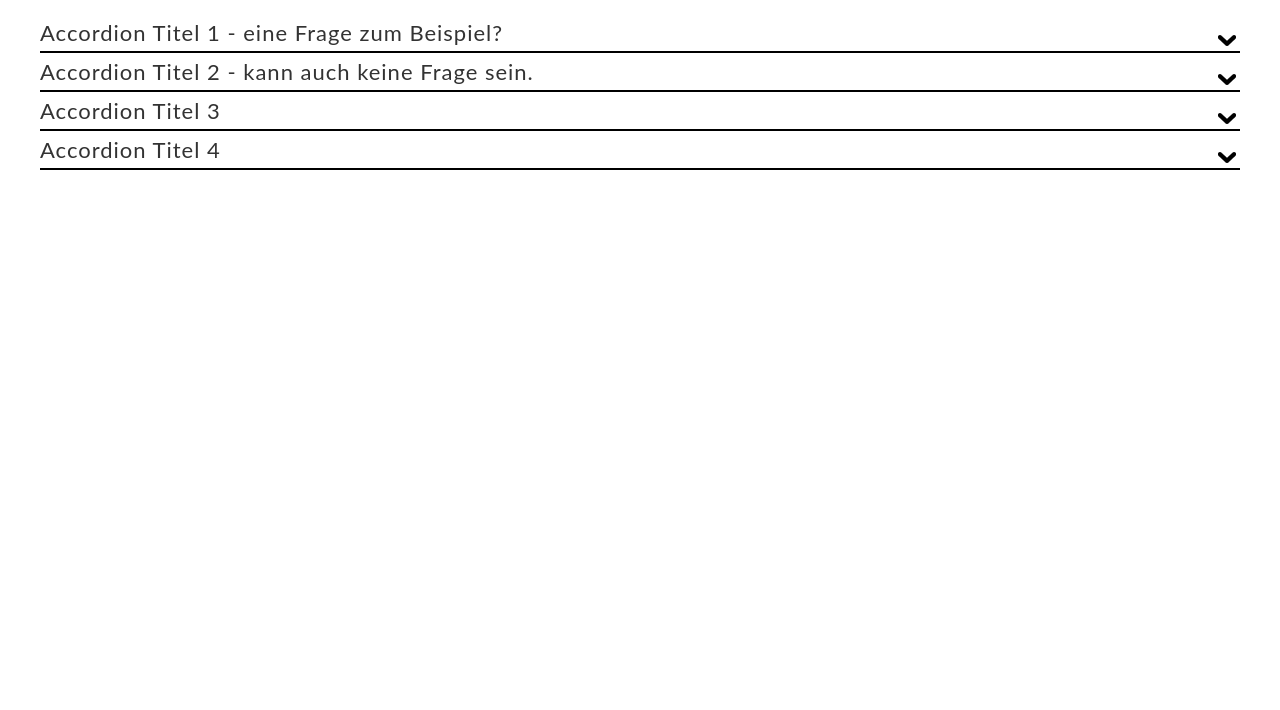
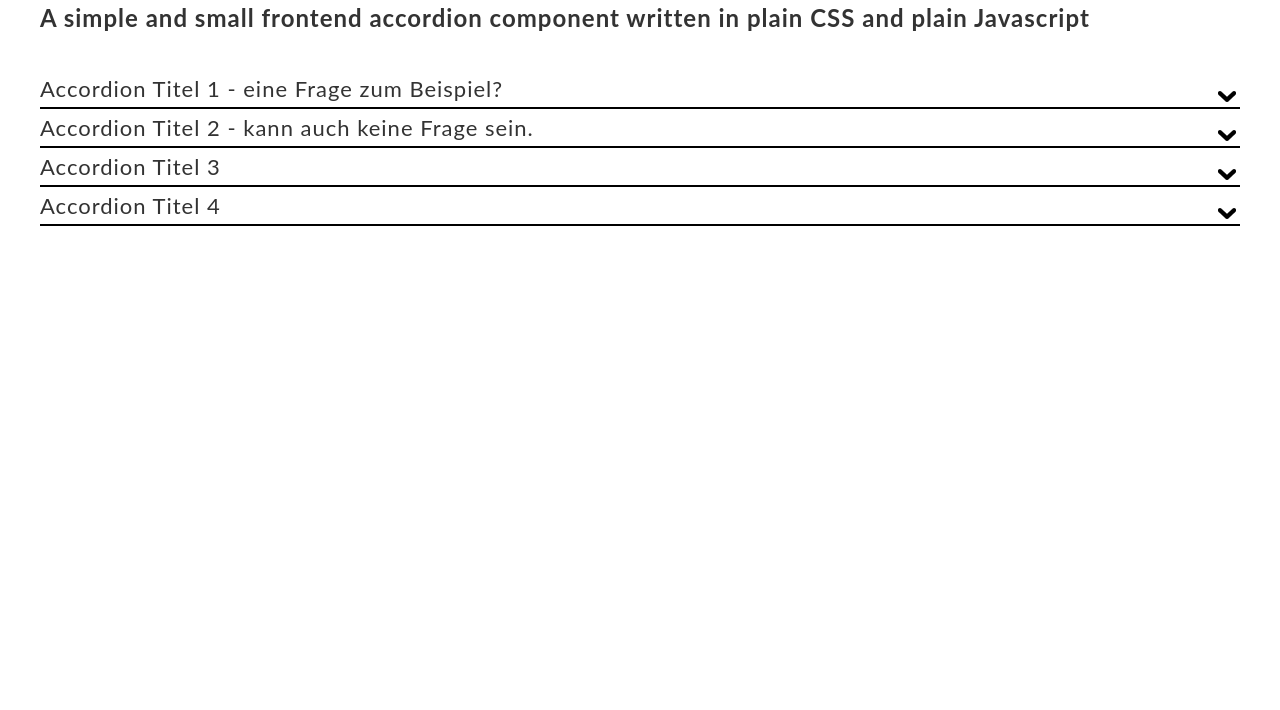
Before and after one commit to turbine-kreuzberg/VTM-Accordion, a plain HTML site: page index.html in a window 1280 px wide. Shown: the part 90-800 px from the top of the page. Drawn offline with Linux system fonts and the light colour scheme.

Commit message:
index changes

```diff
--- a/index.html
+++ b/index.html
@@ -10,6 +10,7 @@
 <body>
 <main class="main">
     <h1>VTM Accordion</h1>
+    <h3>A simple and small frontend accordion component written in plain CSS and plain Javascript</h3>
 
     <dl class="c-accordion">
         <dt class="c-accordion__title js-accordion-title">
@@ -60,6 +61,8 @@
             et ea rebum. Stet clita kasd gubergren, no sea takimata sanctus est Lorem ipsum dolor sit amet.
         </dd>
     </dl>
+
+
 </main>
 <script type="text/javascript" src="js/accordion.js"></script>
 </body>
```
